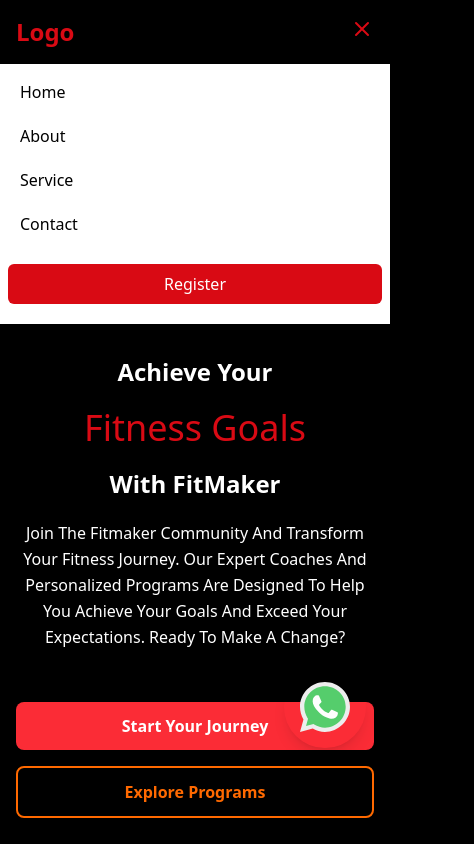
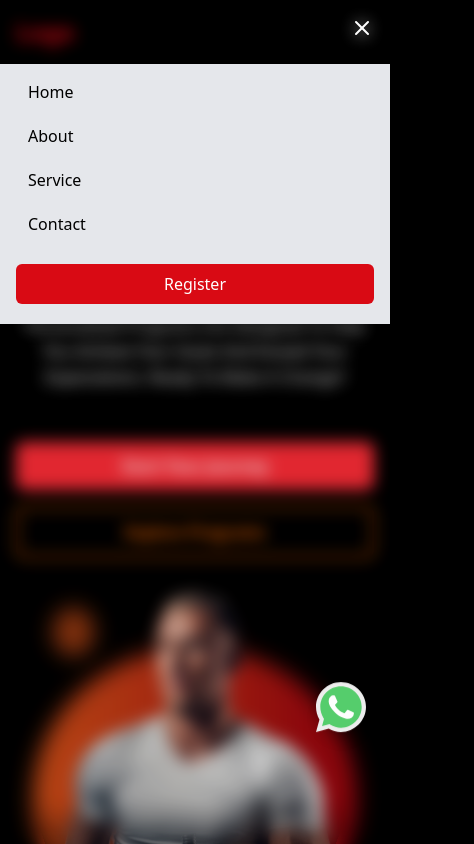
Before and after one commit to iamjuu/lifetime-fitness, a Next.js app: page / in a window 390 px wide. Both pictures are taken after a click on the button 362 px from the left and 29 px from the top of the page. Shown: the top 844 px of the page, 474 px wide, since content can reach past the window. Built offline with nearby package versions, Linux system fonts and the light colour scheme.

Commit message:
landing page completed

```diff
--- a/app/home/index.tsx
+++ b/app/home/index.tsx
@@ -218,9 +218,9 @@
   return (
 
     <div>
-      <div className="w-full items-center justify-center flex flex-col lg:flex-row px-4 sm:px-6 lg:px-8 py-8 lg:py-12">
+      <div className="w-full items-center justify-center z-0 flex flex-col lg:flex-row px-4 sm:px-6 lg:px-8 py-8 lg:py-12">
         <div className="w-full lg:w-[50%] flex flex-col gap-5 text-center lg:text-left">
-          <div className="flex flex-col gap-5 items-center lg:items-start">
+          <div className="flex flex-col z-[-1] gap-5 items-center lg:items-start">
             <h1 className="text-white text-2xl sm:text-3xl lg:text-4xl font-bold" data-aos="fade-right" data-aos-delay="100">
               Achieve Your
             </h1>
@@ -232,8 +232,8 @@
             </h1>
           </div>
 
-          <div className="text-center lg:text-left mb-8" data-aos="fade-up" data-aos-delay="400">
-            <p className="text-white text-base sm:text-lg leading-relaxed">
+          <div className="text-center  z-[-1] lg:text-left mb-8" data-aos="fade-up" data-aos-delay="400">
+            <p className="text-white text-base sm:text-lg  z-[-1] leading-relaxed">
               Join The Fitmaker Community And Transform Your Fitness Journey.
               Our Expert Coaches And Personalized Programs Are Designed To Help
               You Achieve Your Goals And Exceed Your Expectations. Ready To Make
--- a/components/navbar/index.tsx
+++ b/components/navbar/index.tsx
@@ -2,6 +2,7 @@
 
 import React, { useState } from 'react'
 import Link from 'next/link'
+import { Menu, X } from 'lucide-react'
 
 const Navbar = () => {
   const [isMenuOpen, setIsMenuOpen] = useState(false)
@@ -65,28 +66,11 @@
               onClick={toggleMenu}
               className="text-[var(--primary-color)] hover:text-[var(--secondary-color)] focus:outline-none focus:text-[var(--secondary-color)]"
             >
-              <svg
-                className="h-6 w-6"
-                fill="none"
-                viewBox="0 0 24 24"
-                stroke="currentColor"
-              >
-                {isMenuOpen ? (
-                  <path
-                    strokeLinecap="round"
-                    strokeLinejoin="round"
-                    strokeWidth={2}
-                    d="M6 18L18 6M6 6l12 12"
-                  />
-                ) : (
-                  <path
-                    strokeLinecap="round"
-                    strokeLinejoin="round"
-                    strokeWidth={2}
-                    d="M4 6h16M4 12h16M4 18h16"
-                  />
-                )}
-              </svg>
+              {isMenuOpen ? (
+                <X color='white' className="h-6 w-6" />
+              ) : (
+                <Menu   color='white' className="h-6 w-6" />
+              )}
             </button>
           </div>
         </div>
@@ -94,13 +78,23 @@
 
       {/* Mobile Navigation */}
       {isMenuOpen && (
-        <div className="md:hidden" data-aos="fade-down" data-aos-delay="100">
-          <div className="px-2 pt-2 pb-3 space-y-1 sm:px-3 bg-white shadow-lg">
+        <div className="md:hidden fixed inset-0 z-50" data-aos="fade-down" data-aos-delay="100">
+          {/* Backdrop blur overlay */}
+          <div className="absolute inset-0 bg-black/10 bg-opacity-50 backdrop-blur-sm"></div>
+          {/* Close button */}
+          <button
+            onClick={() => setIsMenuOpen(false)}
+            className="absolute top-4 right-4 z-60 text-white hover:text-gray-300 transition-colors duration-200"
+          >
+            <X className="h-6 w-6" />
+          </button>
+          {/* Menu content */}
+          <div className="absolute top-16 left-0 right-0 px-4 pt-2 pb-3 space-y-1  bg-gray-200 shadow-lg backdrop-blur-md">
             {navItems.map((item, index) => (
               <Link
                 key={item.name}
                 href={item.href}
-                className="text-[var(--primary-color)] hover:text-[var(--secondary-color)] block px-3 py-2 text-base font-medium transition-colors duration-200 relative group"
+                className="text-[var(--primary-color)]  hover:text-[var(--secondary-color)] block px-3 py-2 text-base font-medium transition-colors duration-200 relative group"
                 onClick={() => setIsMenuOpen(false)}
                 data-aos="fade-right"
                 data-aos-delay={200 + (index * 100)}
--- a/components/sticky-whatsapp/index.tsx
+++ b/components/sticky-whatsapp/index.tsx
@@ -15,7 +15,7 @@
     <div className="fixed bottom-24 right-6 z-50">
       <button
         onClick={handleWhatsAppClick}
-        className="  text-white p-4 rounded-full shadow-lg hover:shadow-xl  transition-all duration-300 transform hover:scale-110 hover:-translate-y-1 group"
+        className="  text-white rounded-full shadow-lg hover:shadow-xl  animate-bounce transition-all duration-300 transform hover:scale-110 hover:-translate-y-1 group"
         aria-label="Contact us on WhatsApp"
       >
         {/* <FontAwesomeIcon
```
